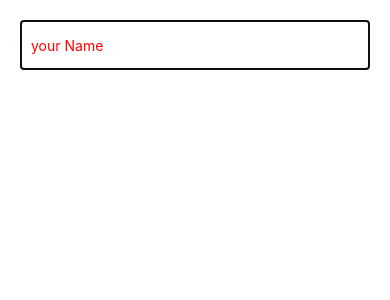
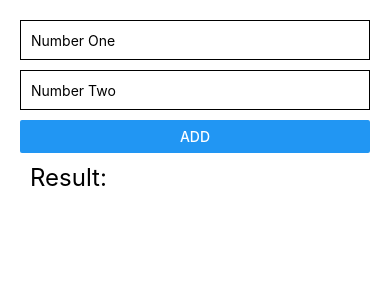
Before and after one commit to Rasujon3/untitled, a React Native app: screen / in a window 390 px wide. Shown: the top 300 px of the page. Built offline with nearby package versions, Linux system fonts and the light colour scheme.

Commit message:
40 Core Component TextInput simple calculator
40 Core Component TextInput simple calculator

```diff
--- a/App.js
+++ b/App.js
@@ -1,11 +1,28 @@
 import React, {Component} from 'react';
-import {Text, TextInput, View} from 'react-native';
+import {Button, Text, TextInput, View} from 'react-native';
 
 class App extends Component {
+
+    constructor() {
+        super();
+        this.state={
+            num1:0,
+            num2:0,
+            result:" "
+        }
+    }
+    addTwo=()=>{
+        var x = this.state.num1+this.state.num2;
+        this.setState({result:x.toString()})
+    }
+
     render() {
         return (
-            <View>
-                <TextInput multiline={false} autoFocus={true} maxLength={5} textAlign='center' placeholderTextColor='red' placeholder="your Name" style={{margin:20,padding:10,borderWidth:1,borderColor:'black',height:50}}></TextInput>
+            <View style={{padding:20}}>
+                <TextInput onChangeText={(text)=>{this.setState({num1: parseInt(text)})}} placeholder="Number One" style={{marginBottom:10,padding:10,borderWidth:1,borderColor:'black',height:40}}></TextInput>
+                <TextInput onChangeText={(text)=>{this.setState({num2: parseInt(text)})}} placeholder="Number Two" style={{marginBottom:10,padding:10,borderWidth:1,borderColor:'black',height:40}}></TextInput>
+                <Button onPress={this.addTwo} title="Add" />
+                <Text style={{margin:10,fontSize:24}}>Result: {this.state.result}</Text>
             </View>
         );
     }
```
